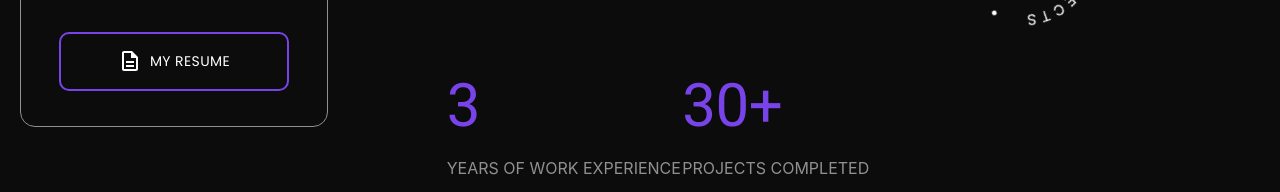
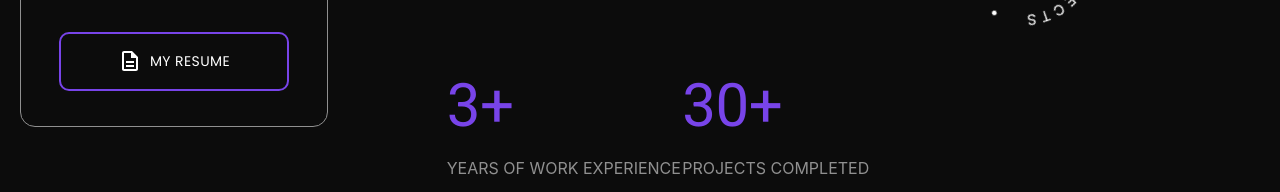
Before and after one commit to gurmeet00/portfolio, a React (Create React App) app: page / in a window 1280 px wide. Shown: the part 667-859 px from the top of the page. Built offline with nearby package versions, Linux system fonts and the light colour scheme.

Commit message:
add buddy tecch image

```diff
--- a/src/Components/Introduction.js
+++ b/src/Components/Introduction.js
@@ -74,7 +74,7 @@ function Introduction() {
               fontWeight: "350",
             }}
           >
-            3
+            3+
           </Typography>
           <p style={{ color: "#909090", fontSize: "16px" }}>
             YEARS OF WORK EXPERIENCE
--- a/src/Components/Projects/Wordpress_Project.js
+++ b/src/Components/Projects/Wordpress_Project.js
@@ -3,6 +3,7 @@ import React from "react";
 
 function WordpressProject() {
   const WordpressImgs = [
+    { domain: "https://buddytecch.com", name: "buddy_tecch.jpg" },
     { domain: "https://findna.io/", name: "Findna.jpg" },
     {
       domain: "https://www.clickwisemarketing.ca/",
```
Also changed, not shown: public/Websites_screenshots/buddy_tecch.jpg (added).
